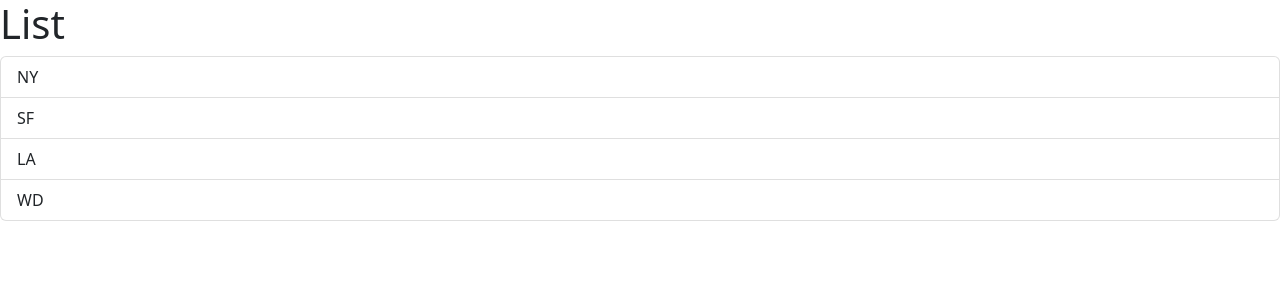
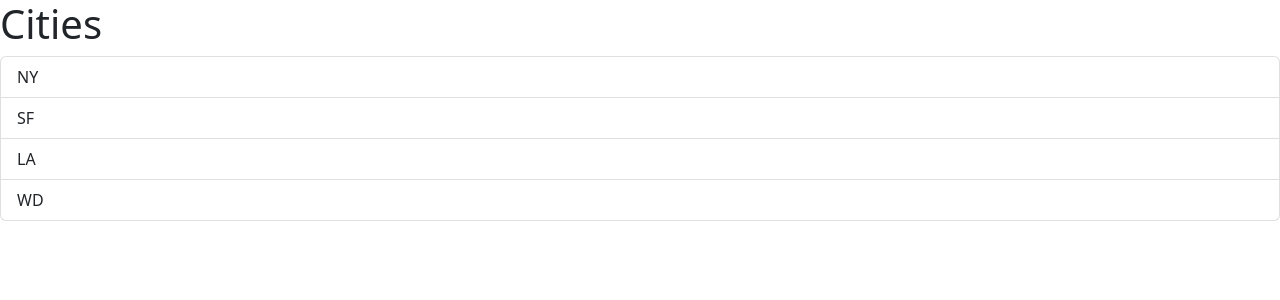
Before and after one commit to borisgrd/react-vite, a React (Vite) app: page / in a window 1280 px wide. Shown: the top 300 px of the page. Built offline with nearby package versions, Linux system fonts and the light colour scheme.

Commit message:
use props

```diff
--- a/src/App.tsx
+++ b/src/App.tsx
@@ -1,10 +1,15 @@
 import ListGroup from "./components/ListGroup";
 
-ListGroup
+ListGroup;
 
 function App() {
+  let items = ["NY", "SF", "LA", "WD"];
 
-  return <div><ListGroup/></div>
+  return (
+    <div>
+      <ListGroup items={items} heading="Cities" />
+    </div>
+  );
 }
 
 export default App;
--- a/src/components/ListGroup.tsx
+++ b/src/components/ListGroup.tsx
@@ -1,8 +1,13 @@
 import { useState } from "react";
 
-function ListGroup() {
-  let items = ["NY", "SF", "LA", "WD"];
+// { items: [], heading: string}
 
+interface Props {
+  items: string[];
+  heading: string;
+}
+
+function ListGroup(props: Props) {
   // Hook
   const [selectedIndex, setSelectedIndex] = useState(-1);
   //   arr[0] // variable (selectedIndex)
@@ -10,10 +15,10 @@
 
   return (
     <>
-      <h1>List</h1>
-      {items.length === 0 && <p>No items found</p>}
+      <h1>{props.heading}</h1>
+      {props.items.length === 0 && <p>No items found</p>}
       <ul className="list-group">
-        {items.map((item, index) => (
+        {props.items.map((item, index) => (
           <li
             className={
               selectedIndex === index
```
